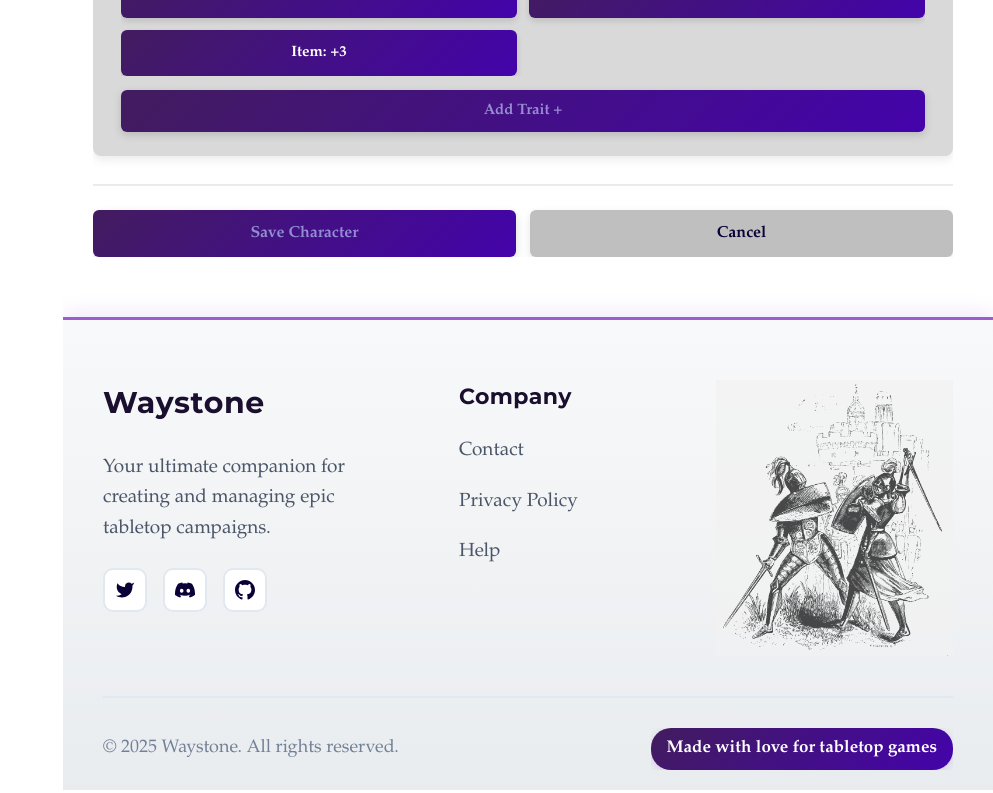
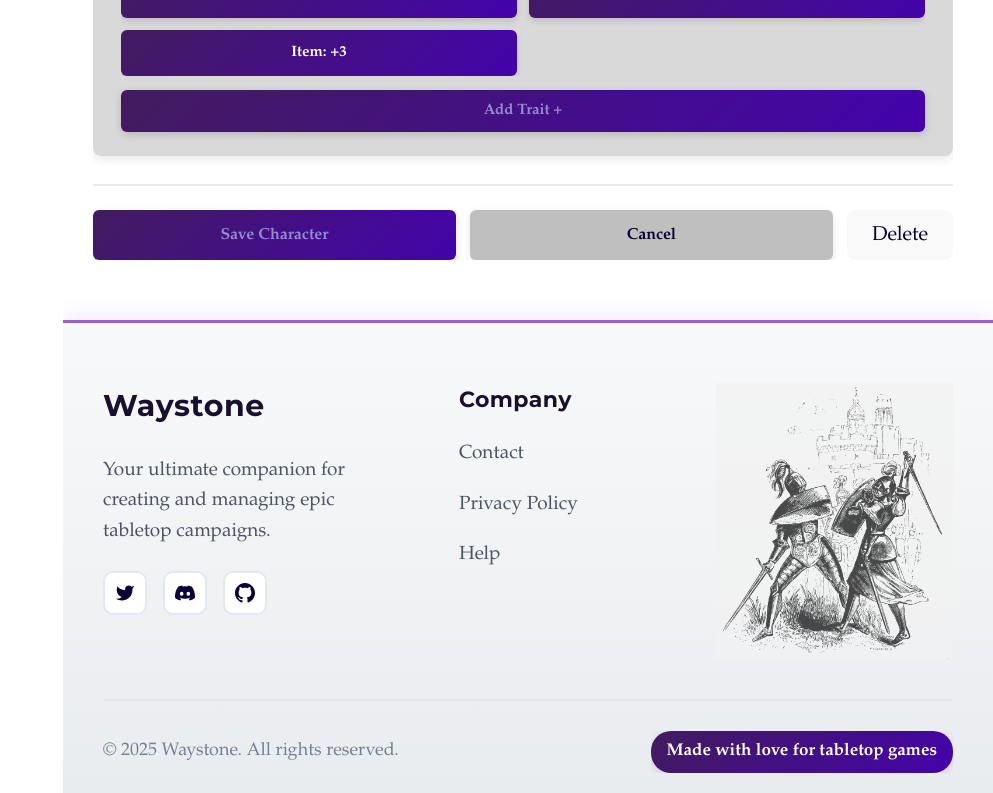
Before and after one commit to WouterOnGithub/Waystone, a React (Vite) app in the folder waystoneProject/: page /user/1/Add_Character in a window 1280 px wide. Shown: the part 5152-5945 px from the top of the page, without its empty margins (287-1280 px from the left). Built offline with nearby package versions, Linux system fonts and the light colour scheme; no server answers.

Commit message:
delte player funtie

```diff
--- a/waystoneProject/src/api/players.js
+++ b/waystoneProject/src/api/players.js
@@ -15,8 +15,6 @@ export const getPlayersByCampaign = async (userId, campaignId) => {
         return [];
     }
 };
-
-
 
 export const getPlayerById = async (userId, campaignId, playerId) => {
     const playerRef = doc (db, "Users", userId, "Campaigns", campaignId, "Players", playerId);
@@ -38,3 +36,11 @@ export const updatePlayer = async (userId, campaignId, playerId, playerData) =>
     const playerDoc = doc(db, "Users", userId, "Campaigns", campaignId, "Players", playerId);
     await updateDoc(playerDoc, playerData);
 }
+
+export const deletePlayer = async(userId, campaignId, playerId) => {
+    if(!userId ||!campaignId || !playerId) {
+        throw new Error("Missing parameters for deletePlayer");
+    }
+    const playerRef = doc(db, "Users", userId, "Campaigns", campaignId, "Players", playerId);
+    await deleteDoc(playerRef);
+}
--- a/waystoneProject/src/pages/Add_Character.jsx
+++ b/waystoneProject/src/pages/Add_Character.jsx
@@ -10,6 +10,7 @@
 
   import { useAuth } from "../context/AuthContext.jsx";
   import {usePlayer} from "../hooks/usePlayer.js";
+  import {deletePlayer} from "../api/players.js";
 
   function Add_Character() {
     const { campaignId, CharacterId } = useParams();
@@ -110,6 +111,8 @@
       ]
     });
 
+
+
     useEffect(() => {
       if (player) {
         setCharacterData(player);
@@ -123,6 +126,17 @@
       } catch (err) {
         console.error("Error saving character:", err);
         alert("Failed to save character. Please try again.");
+      }
+    };
+
+    const handleDeletePlayer = async () => {
+      if (!window.confirm("Delete this player?")) return;
+
+      try {
+        await deletePlayer(userId, campaignId, player.id);
+        navigate(`/user/New_Campaign_Page_CHARACTERS/${campaignId}`);
+      } catch (err) {
+        console.error("Error deleting player:", err);
       }
     };
 
@@ -508,6 +522,8 @@
               <div className="char-actions">
                 <button className="char-save-btn" onClick={handleSave}>Save Character</button>
                 <button className="char-cancel-btn" onClick={handleCancel}>Cancel</button>
+                <button className="char-delete-btn" onClick={handleDeletePlayer}>Delete</button>
+
               </div>
             </div>
           </div>
```
